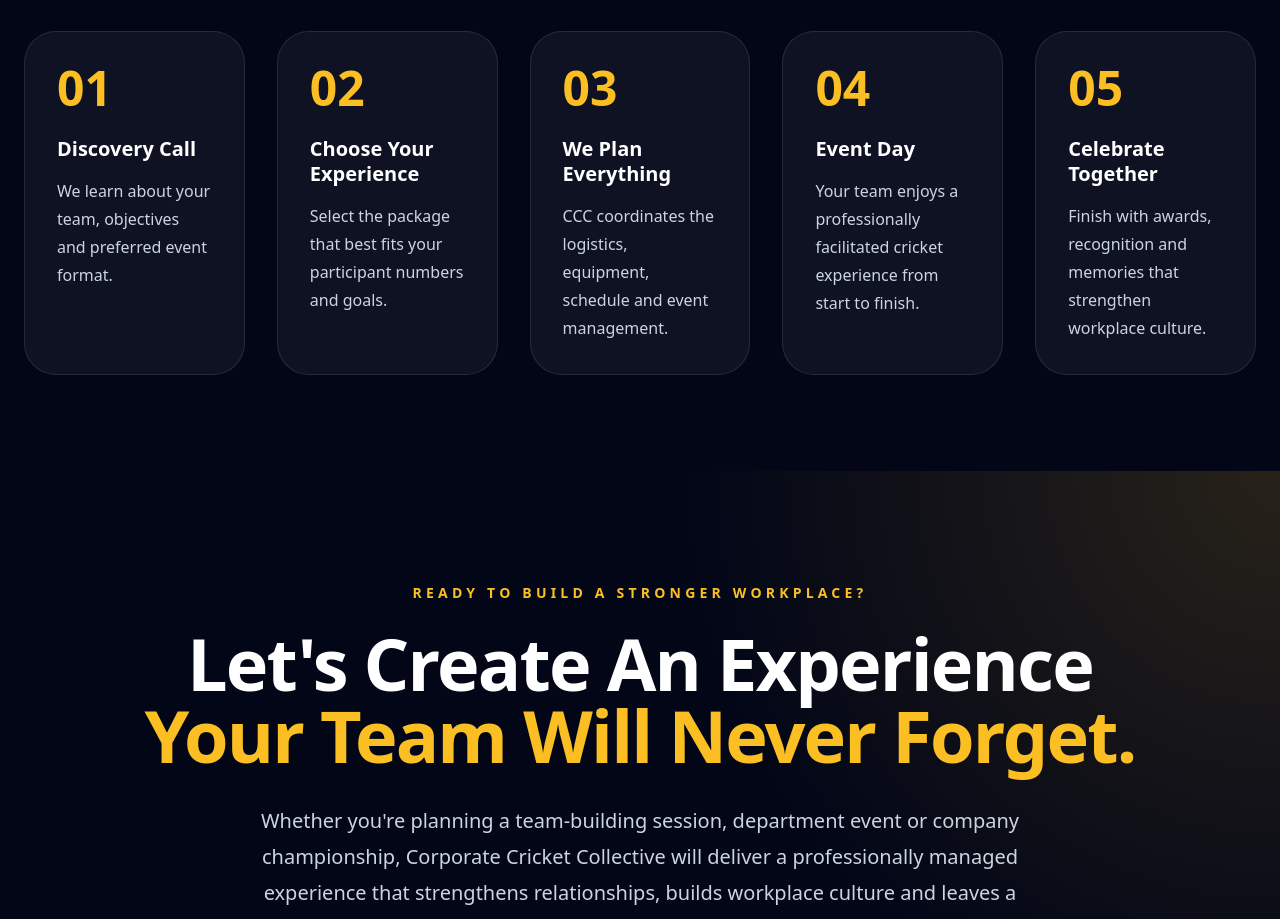
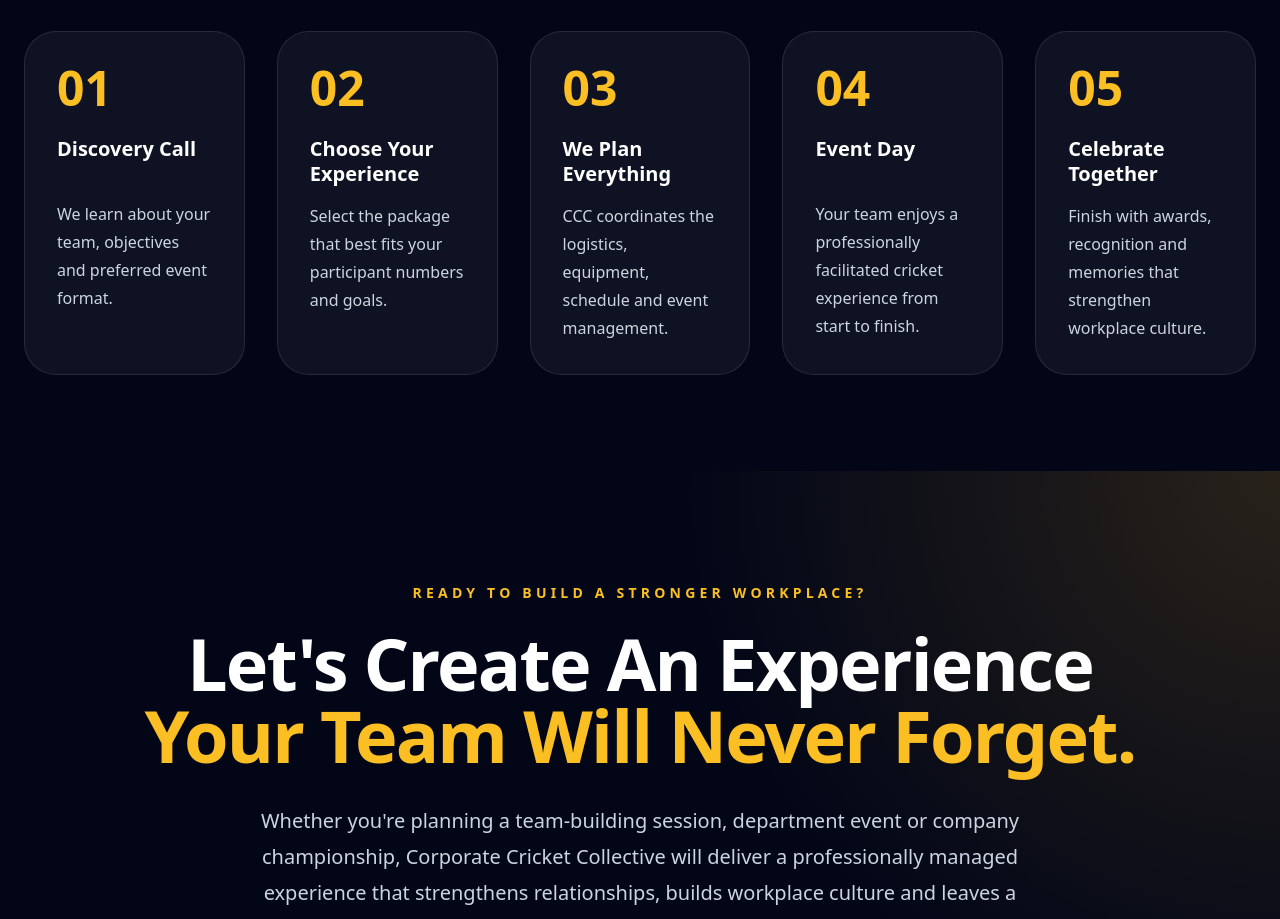
Before and after one commit to ianwessels-ai/ccc-premium-b2b-website, a Next.js app: page / in a window 1280 px wide. Shown: the part 4820-5739 px from the top of the page. Built offline with nearby package versions, Linux system fonts and the light colour scheme.

Commit message:
Align How It Works card descriptions

```diff
--- a/components/HowItWorks.tsx
+++ b/components/HowItWorks.tsx
@@ -78,7 +78,7 @@ export default function HowItWorks() {
                 {step.number}
               </p>
 
-              <h3 className="mt-6 text-xl font-black leading-tight">
+              <h3 className="mt-6 min-h-[3rem] text-xl font-black leading-tight">
                 {step.title}
               </h3>
 
```
